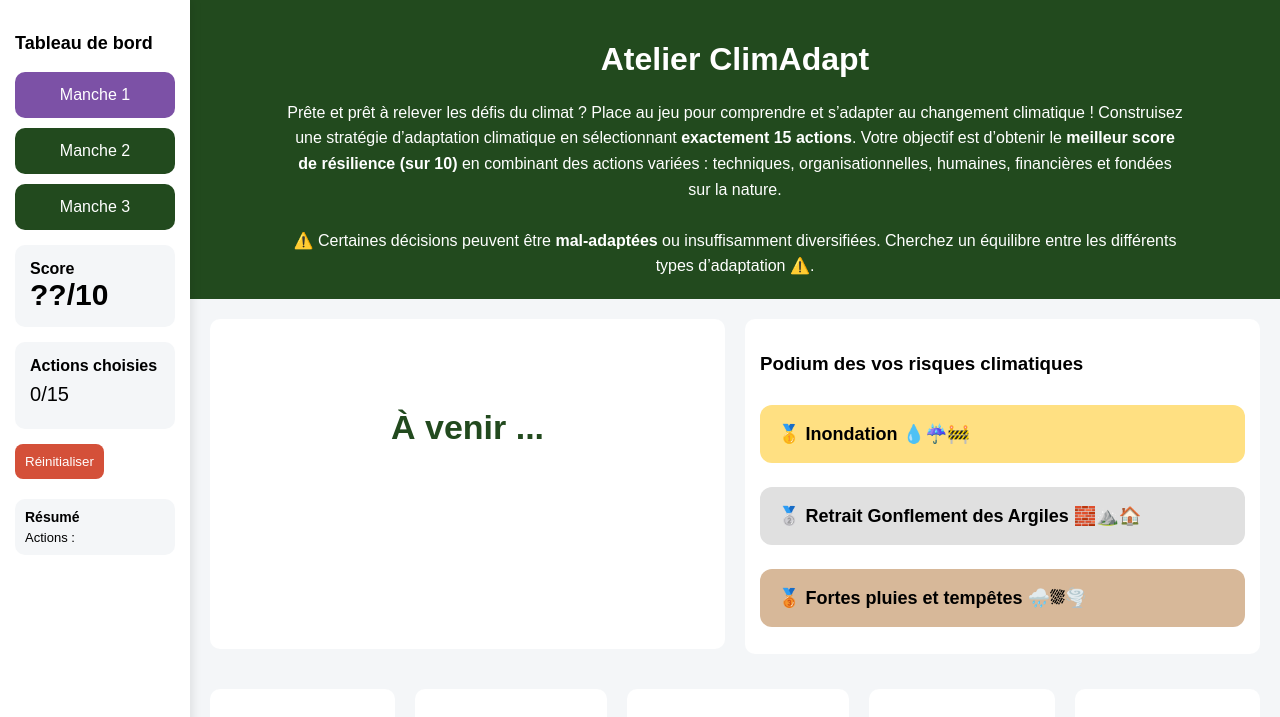
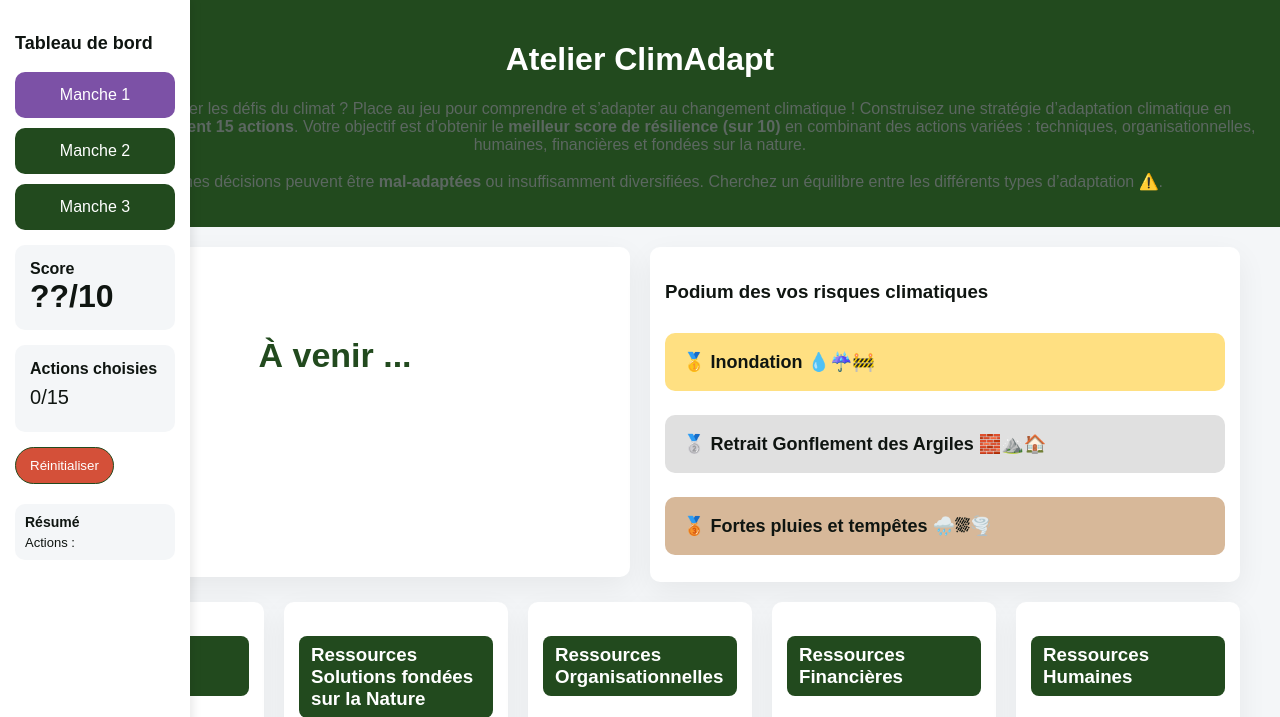
Before and after one commit to louise-rf/ClimAdapt-logiciel-jeu, a plain HTML site: page index.html in a window 1280 px wide. Shown: the top 717 px of the page. Drawn offline with nearby package versions, Linux system fonts and the light colour scheme.

Commit message:
Changement DA Akteo

```diff
--- a/style.css
+++ b/style.css
@@ -1,28 +1,78 @@
-body{font-family:Arial;margin:0;background:#224A1E}
-header{background:#224A1E;color:#fff;padding:20px;text-align:center}
-.container{max-width:1200px;margin:auto;padding:20px}
-.card{background:#fff;padding:15px;border-radius:10px;margin-bottom:15px}
+@layer reset, theme, base, components, utilities;
+
+@layer theme {
+  :root {
+    --background_color: #f4f6f8;
+    --surface_color: #ffffff;
+    --text_color: #0f1511;
+    --muted_color: #5c6761;
+
+    --accent_color: #224A1E;
+    --accent_soft_color: rgba(34, 74, 30, 0.12);
+    --accent_ink_color: #ffffff;
+
+    --radius_md: 10px;
+    --shadow_soft: 0 10px 30px rgba(0,0,0,0.06);
+
+    --font_family: Arial, system-ui, sans-serif;
+  }
+}
+
+body {
+  margin: 0;
+  font-family: var(--font_family);
+  background: var(--background_color);
+  color: var(--text_color);
+}
+
+header {
+  background: var(--accent_color);
+  color: var(--accent_ink_color);
+  padding: 20px;
+  text-align: center;
+}
+
+.card {
+  background: var(--surface_color);
+  padding: 15px;
+  border-radius: var(--radius_md);
+  box-shadow: var(--shadow_soft);
+}
+
+.container {
+  width: min(1200px, calc(100% - 40px));
+  margin: 0 auto;
+  padding: 20px;
+}
+
 .grid{
   display:grid;
   grid-template-columns:repeat(5,1fr);
   gap:20px;
   align-items:start;
 }
-.score{font-size:40px;font-weight:bold}
+
 label{
   display:block;
   margin:14px 0;
   line-height:1.5;
 }
-button{padding:10px;background:#224A1E;color:#fff;border:none;border-radius:8px}
+
+button {
+  padding: 10px 14px;
+  border-radius: 999px;
+  border: 1px solid var(--accent_color);
+  background: var(--accent_color);
+  color: var(--accent_ink_color);
+  cursor: pointer;
+}
+
 .ok{color:green}.bad{color:red}
+
 .intro{
-  max-width:900px;
-  margin:15px auto 0 auto;
-  font-size:16px;
-  line-height:1.6;
-  color:white;
+  color: var(--muted_color);
 }
+
 .dashboard{
   display:grid;
   grid-template-columns:1fr 1fr;
@@ -50,22 +100,19 @@ button{padding:10px;background:#224A1E;color:#fff;border:none;border-radius:8px}
   font-size:18px;
 }
 
-.gold{
-  background:#ffe082;
+.gold {
+  background: #ffe082;
+  border-radius: var(--radius_md);
 }
 
-.silver{
-  background:#e0e0e0;
+.silver {
+  background: #e0e0e0;
+  border-radius: var(--radius_md);
 }
 
-.bronze{
-  background:#d7b899;
-}
-
-body{
-  font-family:Arial;
-  margin:0;
-  background:#f4f6f8;
+.bronze {
+  background: #d7b899;
+  border-radius: var(--radius_md);
 }
 
 .sidebar{
@@ -80,18 +127,10 @@ body{
   z-index:100;
 }
 
-header{
-  margin-left:190px;
-  background:#224A1E;
-  color:#fff;
-  padding:20px;
-  text-align:center;
-}
-
-.container{
-  margin-left:190px;
-  max-width:calc(100vw - 220px);
-  padding:20px;
+.score {
+  font-size: 32px;
+  font-weight: bold;
+  color: var(--text_color);
 }
 
 .score-box,
@@ -102,17 +141,9 @@ header{
   margin-bottom:15px;
 }
 
-.score{
-  font-size:40px;
-  font-weight:bold;
-}
 
 .sidebar h3{
   font-size:18px;
-}
-
-.score{
-  font-size:30px;
 }
 
 .action-box p{
@@ -152,12 +183,6 @@ header{
   background:#224A1E;
   color:white;
   transition:0.2s;
-}
-
-.score {
-  font-size: 30px;
-  font-weight: bold;
-  transition: color 0.4s ease;
 }
 
 .reset-btn{
```
